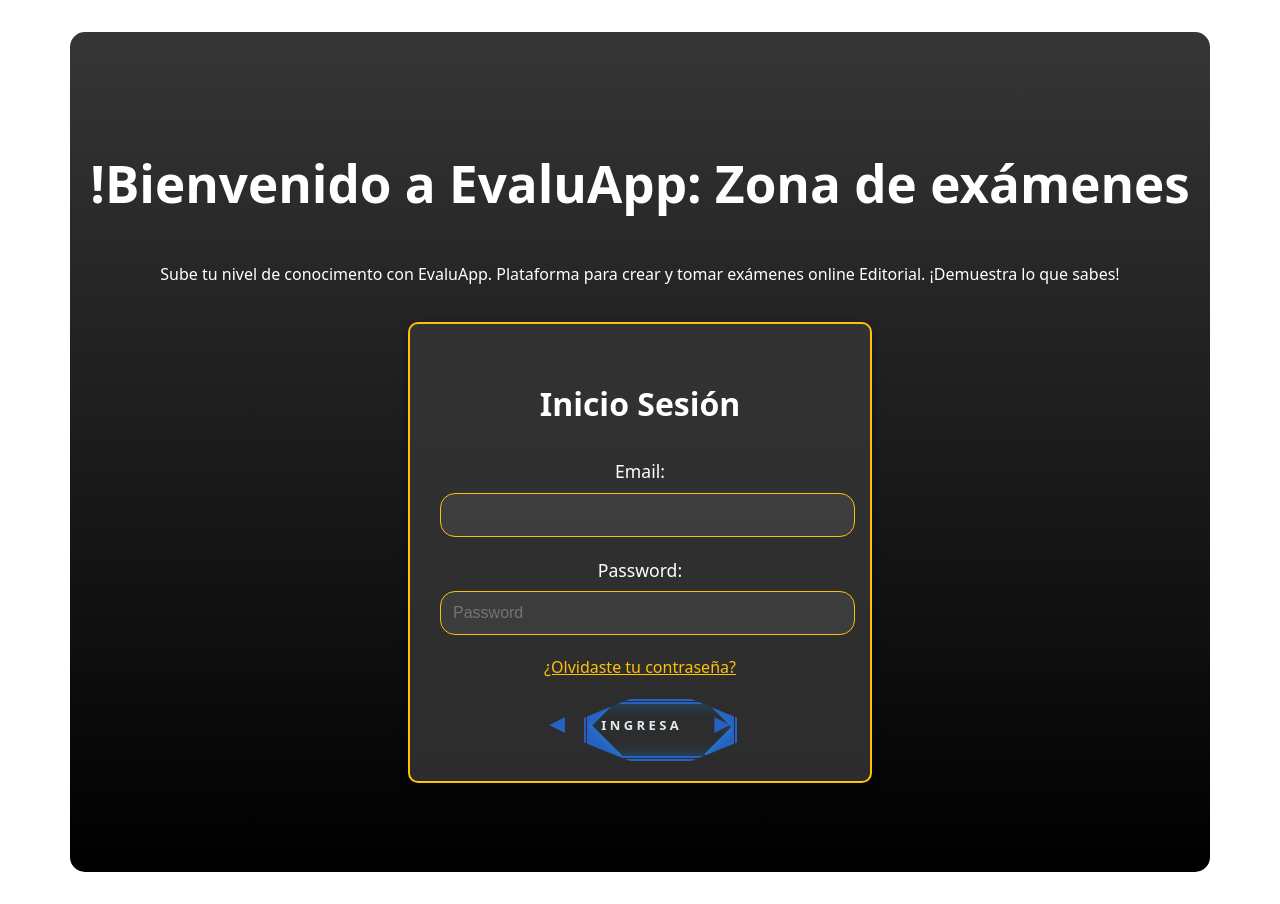
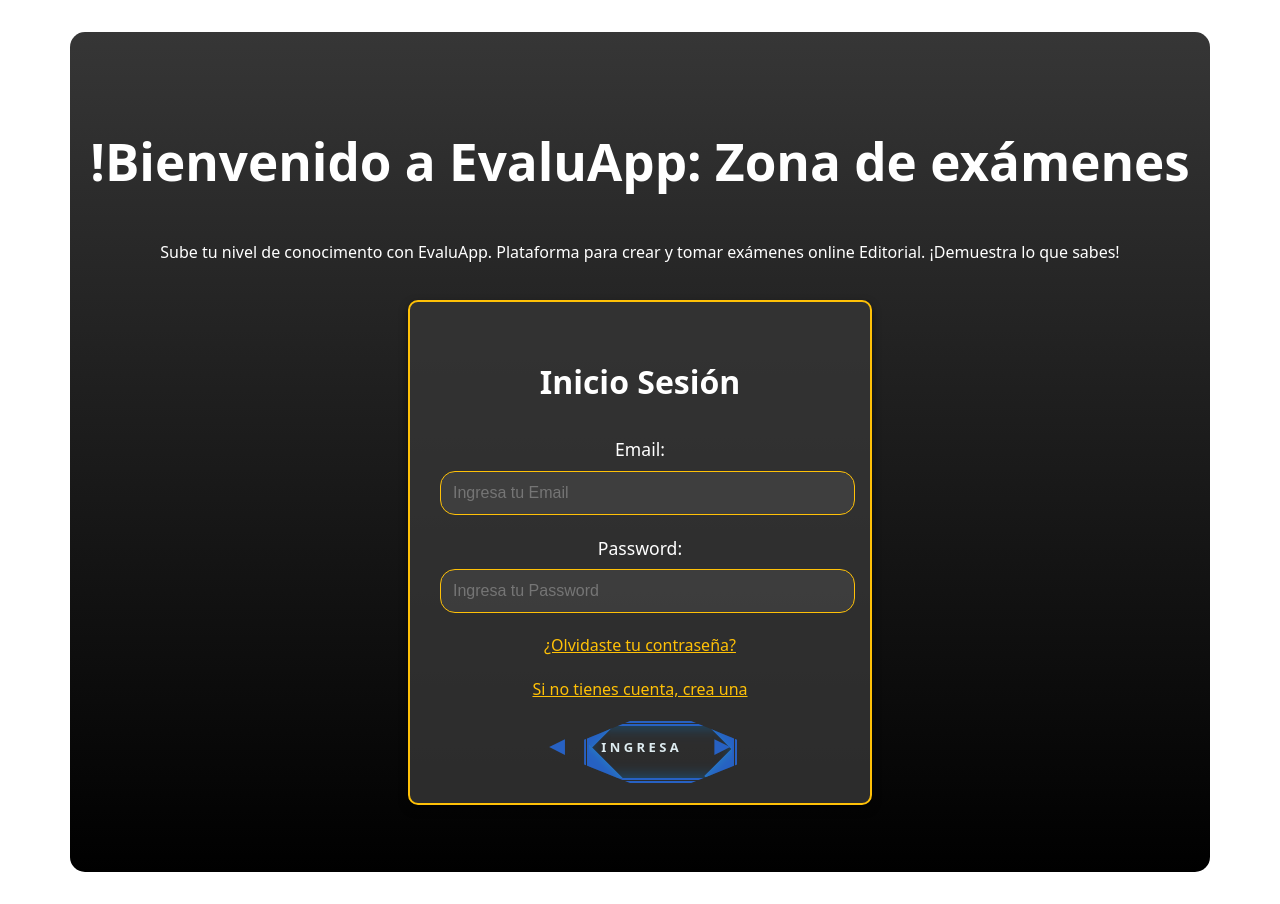
Before and after one commit to Mar-Vin1926/Login-Proyecto, a React (Vite) app: page / in a window 1280 px wide. Built offline with nearby package versions, Linux system fonts and the light colour scheme.

Commit message:
Se modifica de nuevo el a para agregar de uevo el enlace de crear nuyeva cuenta

```diff
--- a/src/Components/LoginForm.jsx
+++ b/src/Components/LoginForm.jsx
@@ -27,6 +27,7 @@
                             id="email"
                             value={email}
                             onChange={(event) => setEmail(event.target.value)}
+                            placeholder="Ingresa tu Email"
                         />
                             </div>
                             <div className="form-group">
@@ -36,10 +37,12 @@
                                     id="password"
                                     value={password}
                                     onChange={(event) => setPassword(event.target.value)}
-                                    placeholder="Password"
+                                    placeholder="Ingresa tu Password"
                                 />
                             </div>
                             <a href="/forgot-password" style={{display: 'block', textAlign: 'center', fontSize: '1em', marginBottom: '20px', color: '#ffc107', textDecoration: 'underline', }}>¿Olvidaste tu contraseña?</a>
+                            <a href="/crear-cuenta" style={{display: 'block', textAlign: 'center', fontSize: '1em', marginBottom: '20px', color: '#ffc107', textDecoration: 'underline', }}>Si no tienes cuenta, crea una</a>
+
                                  <Button type="submit">Ingresar</Button> {/* Usa el componente Button */}
                         </form>
                     </div>
```
